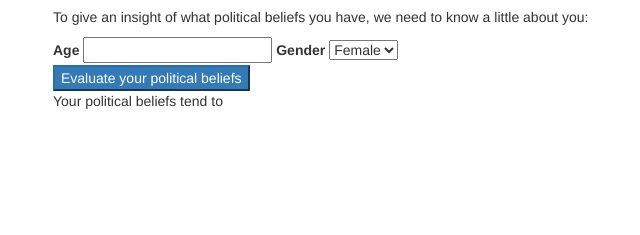
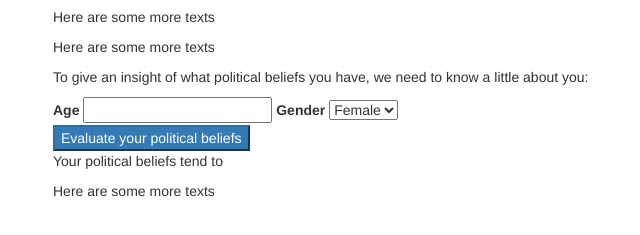
Before and after one commit to bangnguyen77/political-belief, a plain HTML site: page index.html in a window 1280 px wide. Shown: the part 63-298 px from the top of the page, without its empty margins (17-657 px from the left). Drawn offline with Linux system fonts and the light colour scheme.

Commit message:
remove one message and add a new message to these two commits

```diff
--- a/index.html
+++ b/index.html
@@ -11,7 +11,8 @@
   <body>
     <div class="container">
       <h1>Political Beliefs</h1>
-
+      <p>Here are some more texts</p>
+      <p>Here are some more texts</p>
       <p>To give an insight of what political beliefs you have, we need to know a little about you:</p>
 
       <form id="belief">
@@ -29,6 +30,8 @@
       <div id="quote">
         <p>Your political beliefs tend to<span id="tendancy"></span></p>
       </div>
+
+      <p>Here are some more texts</p>
     </div>
   </body>
 </html>
```
